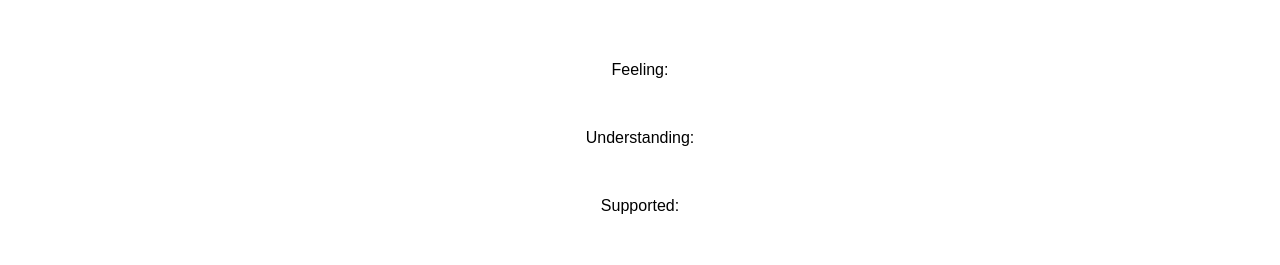
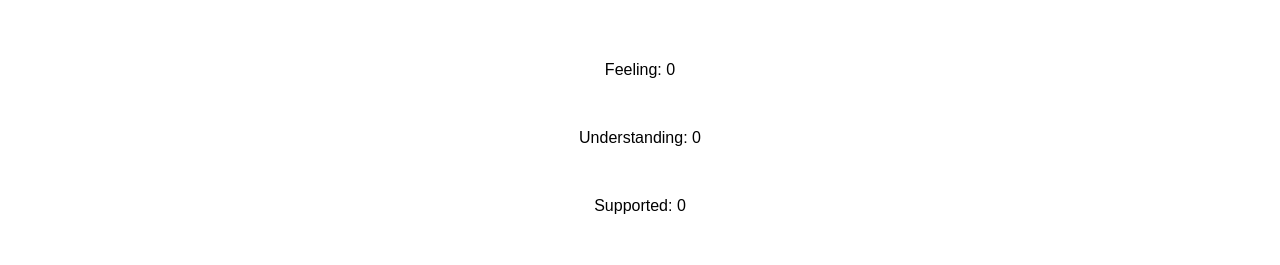
Before and after one commit to VinceSaykao/weekend-redux-feedback-loop, a React (Create React App) app: page /#/Review in a window 1280 px wide. Shown: the part 212-477 px from the top of the page. Built offline with nearby package versions, Linux system fonts and the light colour scheme.

Commit message:
got review to work

```diff
--- a/src/components/App/Comments/Comments.jsx
+++ b/src/components/App/Comments/Comments.jsx
@@ -3,6 +3,7 @@ import { Button } from '@mui/material';
 import { useDispatch } from 'react-redux';
 import { useState } from 'react';
 import { HashRouter as Router, useHistory } from 'react-router-dom';
+
 
 
 export default function Comments() {
--- a/src/components/App/Supported/Supported.jsx
+++ b/src/components/App/Supported/Supported.jsx
@@ -3,6 +3,7 @@ import { Button } from '@mui/material';
 import { useDispatch } from 'react-redux';
 import { useState } from 'react';
 import { HashRouter as Router, Link, useHistory } from 'react-router-dom';
+
 
 
 export default function Supported() {
--- a/src/components/Feeling/Feeling.jsx
+++ b/src/components/Feeling/Feeling.jsx
@@ -3,6 +3,7 @@ import { Button } from '@mui/material';
 import { useDispatch } from 'react-redux';
 import { useState } from 'react';
 import { HashRouter as Router, Link, useHistory } from 'react-router-dom';
+
 
 
 export default function Feeling() {
--- a/src/components/Review/Review.jsx
+++ b/src/components/Review/Review.jsx
@@ -3,57 +3,37 @@ import { Button } from '@mui/material';
 import { useDispatch, useSelector } from 'react-redux';
 import { useEffect, useState } from 'react';
 import { HashRouter as Router, Link, useHistory } from 'react-router-dom';
+import axios from 'axios';
 
 
 export default function Review() {
 
-    const getFeeling = useSelector((store) => store.getFeeling);
-    const getUnderstanding = useSelector((store) => store.getUnderstanding);
-    const getSupported = useSelector((store) => store.getSupported);
-    const getComments = useSelector((store) => store.getComments);
+    const getFeeling = useSelector(store => store.getFeeling);
+    const getUnderstanding = useSelector(store => store.getUnderstanding);
+    const getSupported = useSelector(store => store.getSupported);
+    const getComments = useSelector(store => store.getComments);
 
-    useEffect(() => {
-        console.log('in Effect');
-        getReview;
-    }, []);
+    const history = useHistory();
 
-       const getReview = (event) => {
-        console.log('Getting....Feels...');
-        axios({
-            method: 'GET',
-            url: '/api/feedback',
-        })
-            .then((response) => {
-                console.log(response.data)
-
-                // dispatch({
-                //     type: 'GET_FEELING',
-                //     payload: {
-                //         feeling: feeling,
-                //     }
-                //     // history.push('/understanding')
-                // });
-            })
-            .catch((error) => {
-                console.log('error', error);
-            })
-
-    }
+    // function postServer() {
+    //     axios.post
+    // }
 
 
+    console.log({getFeeling})
 
     return (
         <>
 
         <h1>Review</h1>
         <br></br>
-        <p>Feeling: </p>
+        <p>Feeling: {getFeeling.feeling}</p>
         <br></br>
-        <p>Understanding:</p>
+        <p>Understanding: {getUnderstanding.understanding}</p>
         <br></br>
-        <p>Supported:</p>
+        <p>Supported: {getSupported.supported}</p>
         <br></br>
-        <p>Comments:</p>
+        <p>Comments: {getComments.comments}</p>
         </>
     )
 
--- a/src/index.js
+++ b/src/index.js
@@ -71,6 +71,7 @@ const getUnderstanding = (state = {
 
 
 
+
 const storeData = createStore(
     combineReducers({
         getFeeling,
```
